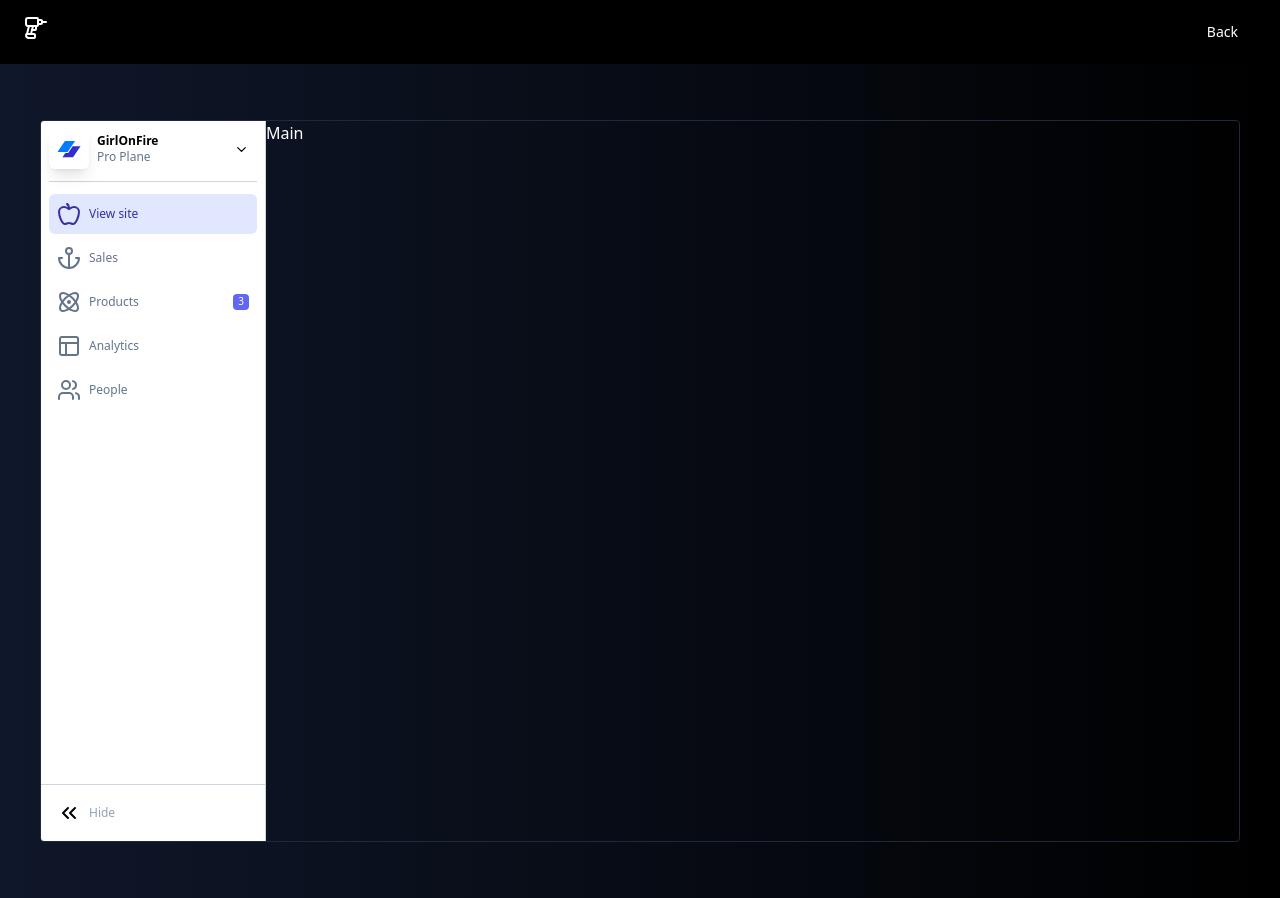
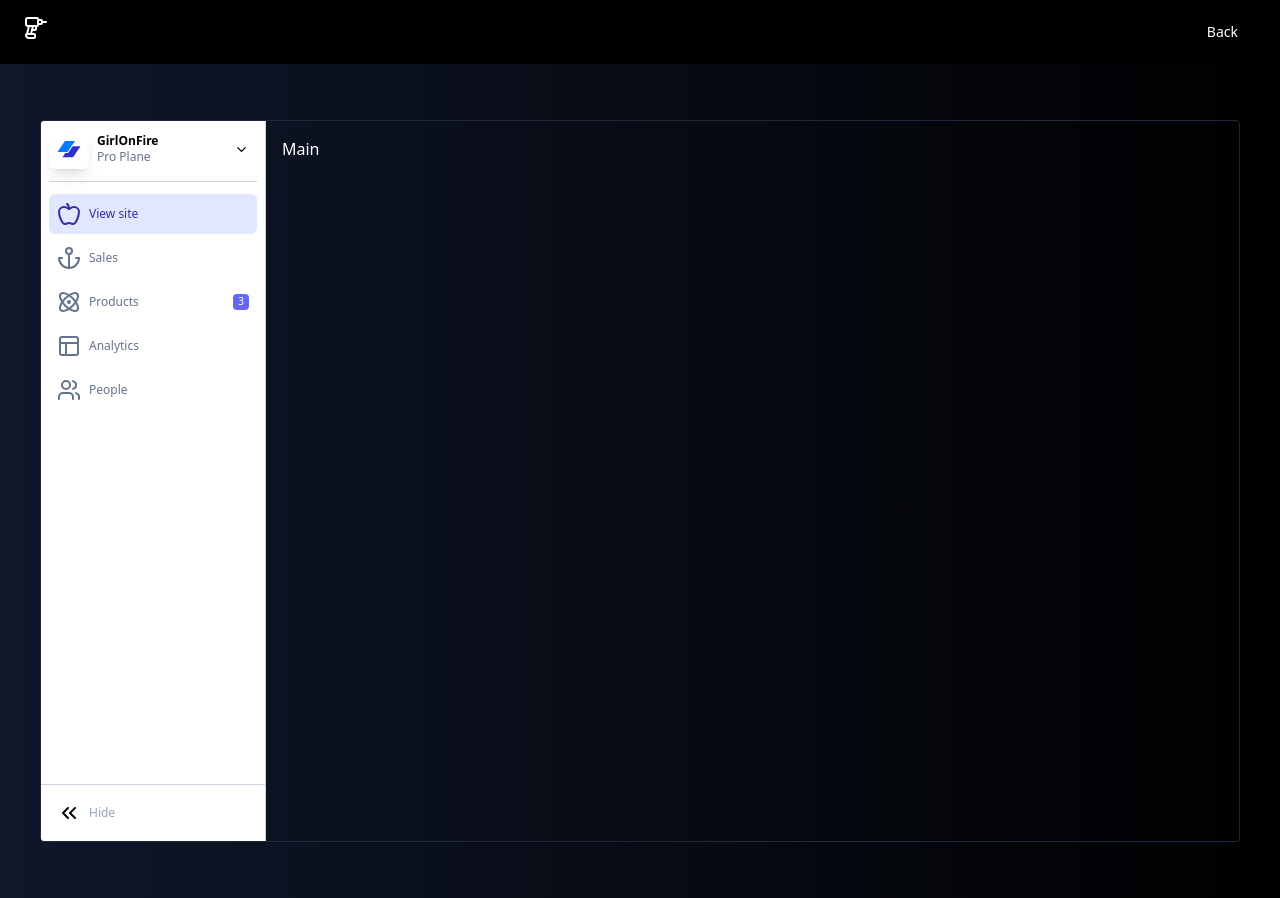
Before and after one commit to MugeraH/cool_things, a Next.js app: page /sidebar in a window 1280 px wide. Built offline with nearby package versions, Linux system fonts and the light colour scheme.

Commit message:
fix animation issue on sidebar title

```diff
--- a/src/app/sidebar/page.tsx
+++ b/src/app/sidebar/page.tsx
@@ -147,7 +147,10 @@ const TitleSection = ({ open }: { open: boolean }) => {
 
 const Logo = () => {
   return (
-    <div className="grid size-10 shrink-0 place-content-center rounded-md shadow-lg">
+    <motion.div
+      layout
+      className="grid size-10 shrink-0 place-content-center rounded-md shadow-lg"
+    >
       <svg
         id="logo-35"
         width="24"
@@ -168,7 +171,7 @@ const Logo = () => {
           fill="#312ECB"
         ></path>{" "}
       </svg>
-    </div>
+    </motion.div>
   );
 };
 
@@ -202,7 +205,11 @@ const ToggleClose = ({
   );
 };
 
-const Mainpanel = () => <div className="    w-full">Main</div>;
+const Mainpanel = () => (
+  <motion.div layout className=" p-4    w-full">
+    Main
+  </motion.div>
+);
 
 function Sidebar() {
   // h-[80vh] w-full bg-green-200
```
